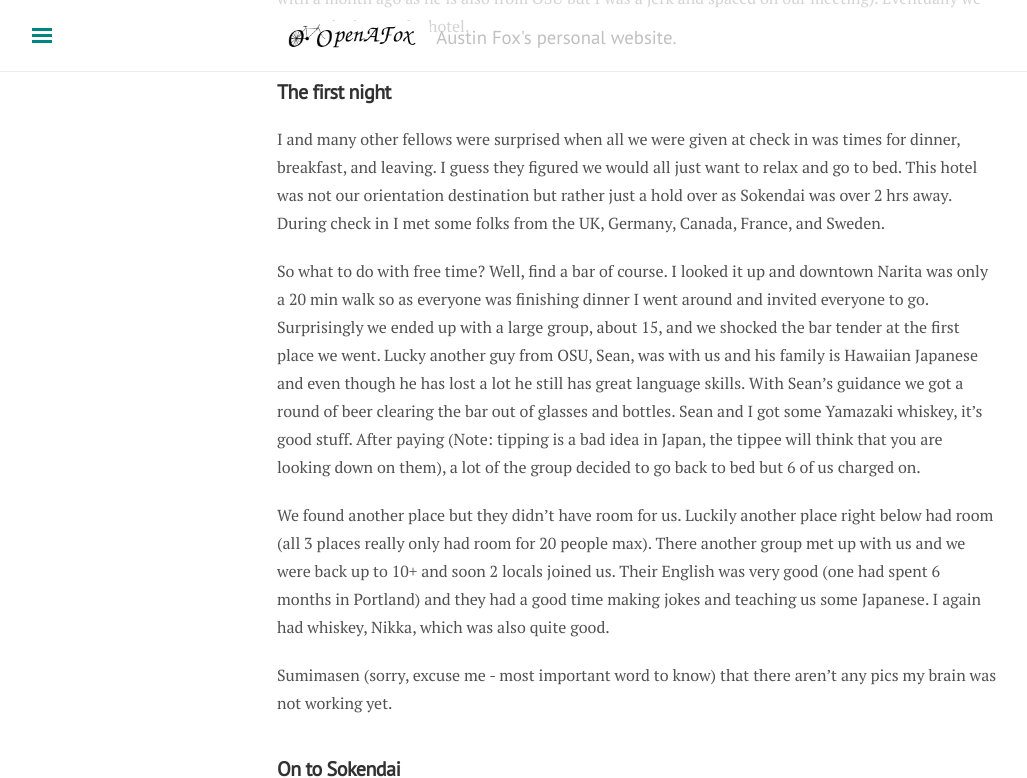
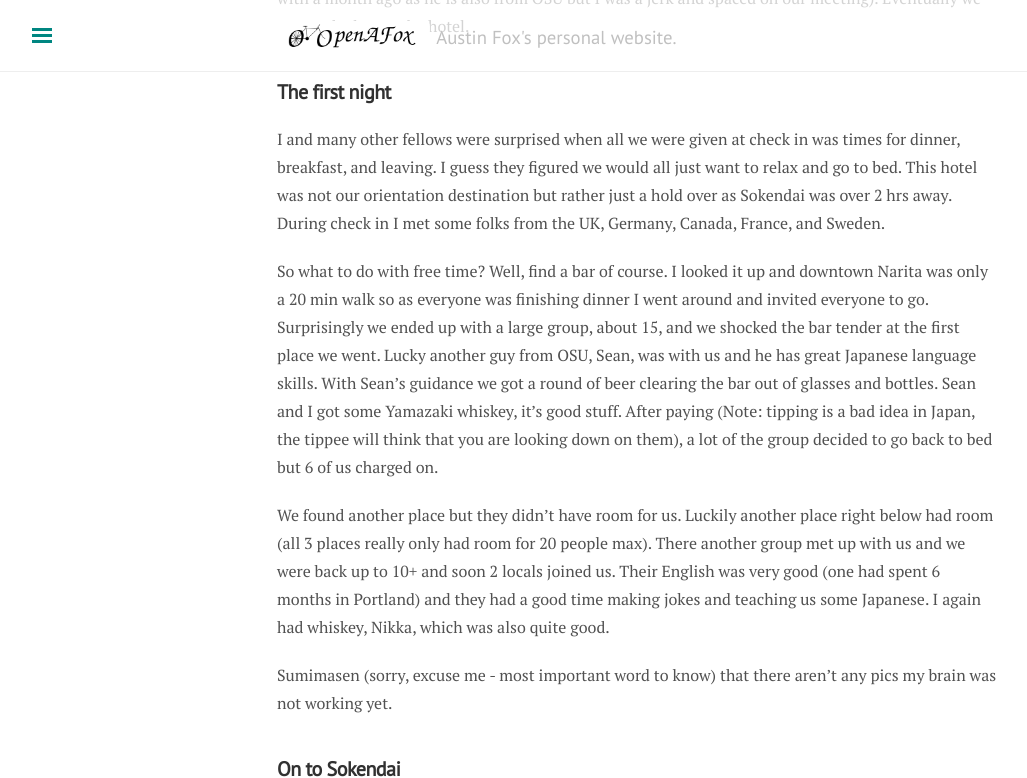
Before and after one commit to openafox/openafox.github.io, a Jekyll site: the page built from _posts/travel/2017-06-16-japan-first-days.md, in a window 1280 px wide and 900 px high, scrolled down 749 px, cut to the strip 0-778 px from the top of the window. Shown: the whole strip, without its empty margins (3-1030 px from the left). Built offline with Jekyll 4.4.1, drawn with Linux system fonts in a browser that asks for light colours; nearby versions of some CDN libraries; comment, search, counter and statistics services are not loaded.

Commit message:
Japan first days: drop personal detail about Sean's family
Co-Authored-By: Claude Opus 5.5 <noreply@anthropic.com>

```diff
--- a/_posts/travel/2017-06-16-japan-first-days.md
+++ b/_posts/travel/2017-06-16-japan-first-days.md
@@ -23,7 +23,7 @@ I then got lucky and found another fellow from the [JSPS](/travel/jsps)  program
 
 I and many other fellows were surprised when all we were given at check in was times for dinner, breakfast, and leaving. I guess they figured we would all just want to relax and go to bed. This hotel was not our orientation destination but rather just a hold over as Sokendai was over 2 hrs away. During check in I met some folks from the UK, Germany, Canada, France, and Sweden.
 
-So what to do with free time? Well, find a bar of course. I looked it up and downtown Narita was only a 20 min walk so as everyone was finishing dinner I went around and invited everyone to go. Surprisingly we ended up with a large group, about 15, and we shocked the bar tender at the first place we went. Lucky another guy from OSU, Sean, was with us and his family is Hawaiian Japanese and even though he has lost a lot he still has great language skills. With Sean's guidance we got a round of beer clearing the bar out of glasses and bottles. Sean and I got some Yamazaki whiskey, it's good stuff. After paying (Note: tipping is a bad idea in Japan, the tippee will think that you are looking down on them), a lot of the group decided to go back to bed but 6 of us charged on.
+So what to do with free time? Well, find a bar of course. I looked it up and downtown Narita was only a 20 min walk so as everyone was finishing dinner I went around and invited everyone to go. Surprisingly we ended up with a large group, about 15, and we shocked the bar tender at the first place we went. Lucky another guy from OSU, Sean, was with us and he has great Japanese language skills. With Sean's guidance we got a round of beer clearing the bar out of glasses and bottles. Sean and I got some Yamazaki whiskey, it's good stuff. After paying (Note: tipping is a bad idea in Japan, the tippee will think that you are looking down on them), a lot of the group decided to go back to bed but 6 of us charged on.
 
 We found another place but they didn't have room for us. Luckily another place right below had room (all 3 places really only had room for 20 people max). There another group met up with us and we were back up to 10+ and soon 2 locals joined us. Their English was very good (one had spent 6 months in Portland) and they had a good time making jokes and teaching us some Japanese. I again had whiskey, Nikka, which was also quite good.
 
```
